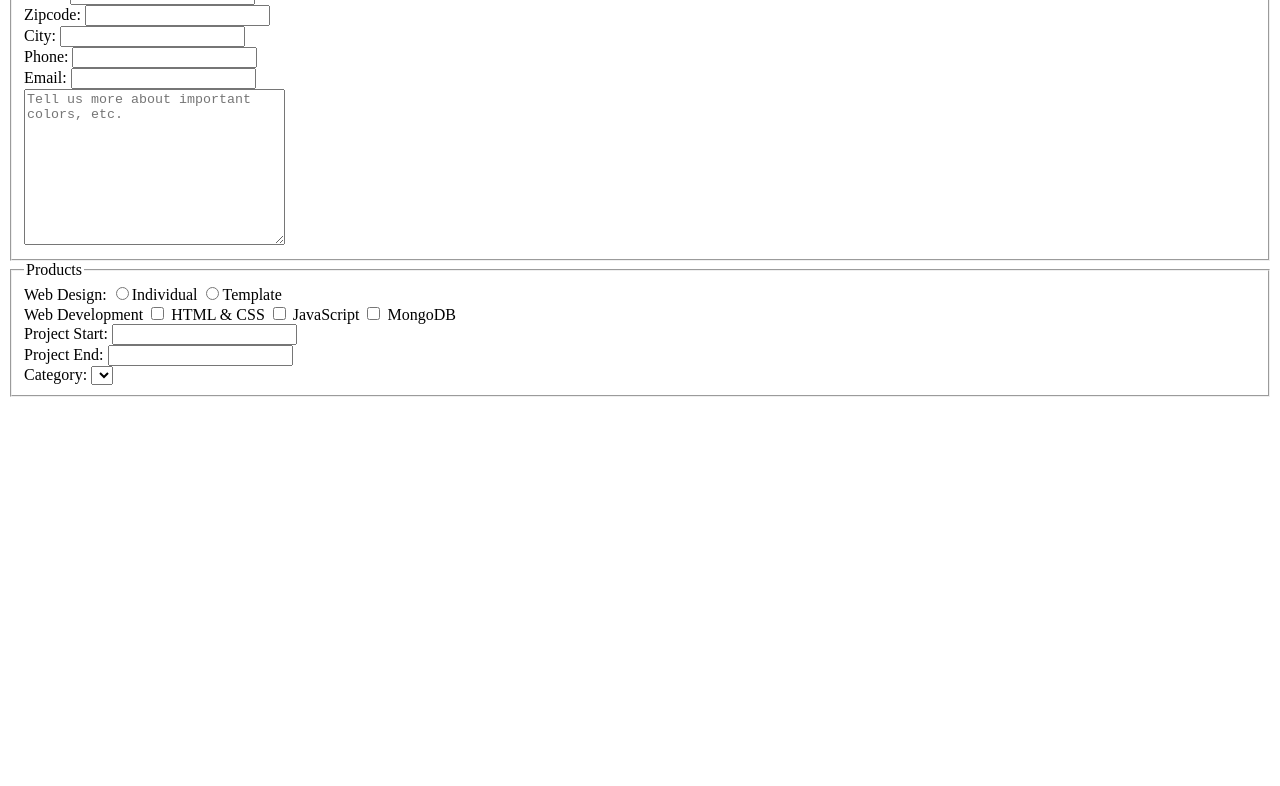
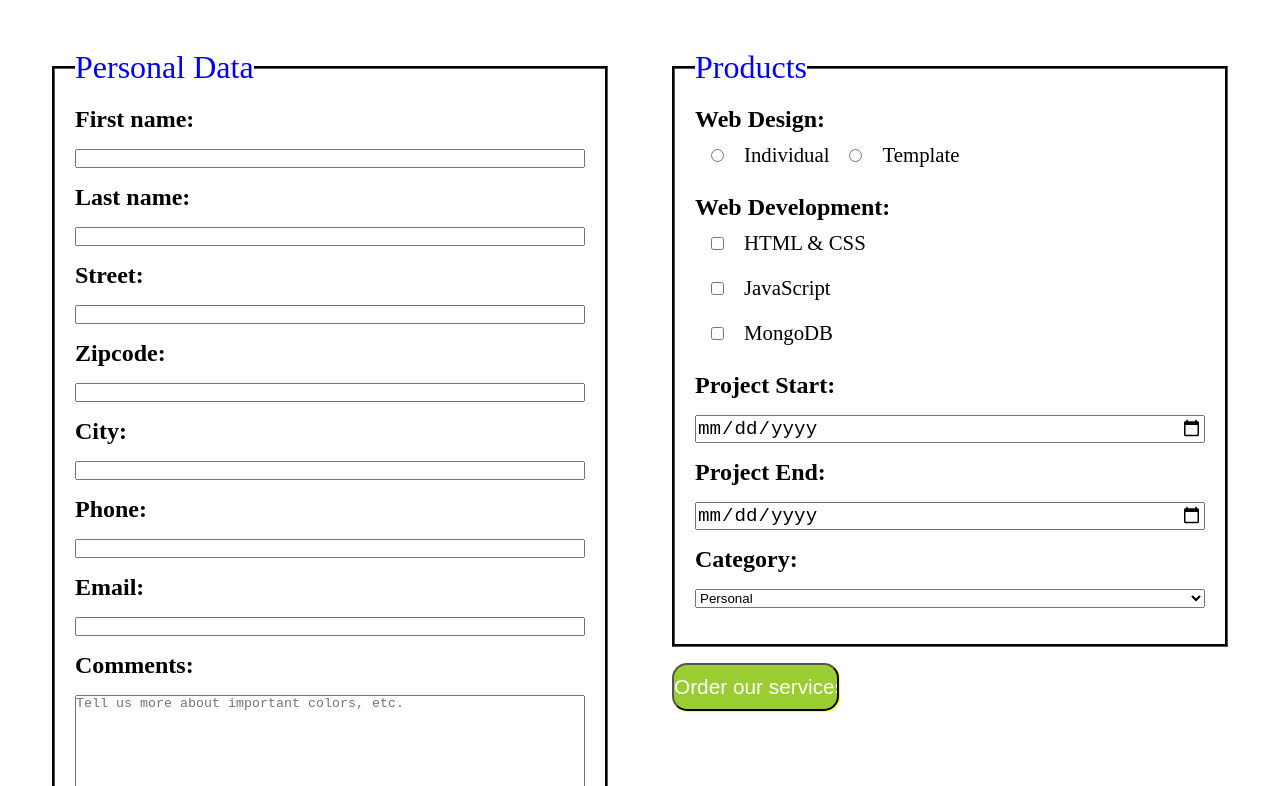
Before and after one commit to Igor-Orescanin/Class-Practice, a plain HTML site: page UIB-data-form/index.html in a window 1280 px wide. Shown: the part 90-876 px from the top of the page. Before the commit the page ends 800 px from the top, so only its background shows below. Drawn offline with Linux system fonts and the light colour scheme.

Commit message:
11.Aug.20

```diff
--- a/UIB-data-form/index.html
+++ b/UIB-data-form/index.html
@@ -3,68 +3,119 @@
 <head>
     <meta charset="UTF-8">
     <meta name="viewport" content="width=device-width, initial-scale=1.0">
-    <title>Document</title>
+    <title>Form</title>
+    <link rel="stylesheet" href="style.css">
 </head>
 <body>
+
+    <header>
+        <h1>Forms</h1>
+    </header>
+
+    <section>
+
     <form class="personal_data" action="#">
+
+        <div class="personal_container">
+
 
                 <fieldset>
 
                     <legend>Personal Data</legend>
 
                     <label for="fname">First name:</label>
-            <input type="text" name="fname" id="fname"> <br>
+                    <input type="text" name="fname" id="fname">
 
                     <label for="lname">Last name:</label>
-            <input type="text" name="lname" id="lname"> <br>
+                    <input type="text" name="lname" id="lname">
 
                     <label for="address">Street:</label>
-            <input type="address" name="address" id="address"> <br>
+                    <input type="address" name="address" id="address">
 
                     <label for="zipcode">Zipcode:</label>
-            <input id="zip" name="zip" type="text" pattern="[0-9]*"> <br>
+                    <input id="zip" name="zip" type="text" pattern="[0-9]*">
 
                     <label for="city">City:</label>
-            <input type="city" name="city" id="city"> <br>
+                    <input type="city" name="city" id="city">
 
                     <label for="phone">Phone:</label>
-            <input type="tel" id="phone" name="phone" pattern="[0-9]{3}-[0-9]{2}-[0-9]{3}"> <br>
+                    <input type="number" id="phone" name="phone">
 
                     <label for="email">Email:</label>
-            <input type="email" id="email" name="email"> <br>
+                    <input type="email" id="email" name="email">
 
+                    <label for="msg">Comments:</label>
                     <textarea name="msg" id="msg" cols="30" rows="10" placeholder="Tell us more about important colors, etc."></textarea> <br>
 
                 </fieldset>
 
-    </form>
 
-    <form action="#" class="products">
+
+        </div>
+
+        <div class="products_container">
 
                 <fieldset>
 
                     <legend>Products</legend>
 
-            <label for="webdesign">Web Design:</label>
-            <input type="radio" name="webdesign" value="individual">Individual
-            <input type="radio" name="webdesign" value="template">Template <br>
+                    <label for="webdes">Web Design:</label>
 
-            <label for="webdevelopment">Web Development</label>
-            <input type="checkbox" name="webdevelopment" value="html"> HTML & CSS
-            <input type="checkbox" name="webdevelopment" value="java"> JavaScript
-            <input type="checkbox" name="webdevelopment" value="mongo"> MongoDB <br>
+                    <div class="webdes">
+
+                        <input type="radio" name="webdes" value="individual" id="individual">
+                        <label for="individual">Individual</label>
+
+
+                        <input type="radio" name="webdes" value="template" id="template">
+                        <label for="template">Template</label>
+
+                    </div>
+
+
+                    <div class="webdev">
+
+                        <label for="webdev">Web Development:</label>
+
+                        <div>
+                            <input type="checkbox" name="webdev" value="html" id="html">
+                            <label for="html">HTML & CSS</label>
+                        </div>
+
+                        <div>
+                            <input type="checkbox" name="webdev" value="java" id="java">
+                            <label for="java">JavaScript</label>
+                        </div>
+
+                        <div>
+                            <input type="checkbox" name="webdev" value="mongo" id="mongo">
+                            <label for="mongo">MongoDB</label>
+                        </div>
+
+                    </div>
 
                     <label for="pstart">Project Start:</label>
-            <input type="datetime" name="pstart" id="pstart"> <br>
+                    <input type="date" value="mm/dd/yyyy"  name="pstart" id="pstart">
 
                     <label for="pend">Project End:</label>
-            <input type="datetime" name="pend" id="pend"> <br>
+                    <input type="date" value="mm/dd/yyyy" name="pend" id="pend">
 
                     <label for="category">Category:</label>
-            <select name="category" id="category"></select>
+                    <select name="category" id="category">
+                        <option value="personal">Personal</option>
+                        <option value="business">Business</option>
+                    </select>
 
                 </fieldset>
+
+                <input type="submit" value="Order our services">
+
+
+        </div>
+
     </form>
+
+    </section>
 
 </body>
 </html>
--- /dev/null
+++ b/UIB-data-form/style.css
@@ -0,0 +1,79 @@
+* {
+    margin: 0;
+    padding: 0;
+    box-sizing: border-box;
+}
+
+header {
+    background-color: black;
+
+}
+
+h1 {
+    font-size: 3rem;
+    padding: 1rem;
+    margin-left: 2rem;
+    color: white;
+}
+
+form {
+    margin: 20px 20px;
+    display: flex;
+    flex-direction: row;
+    flex-wrap: wrap;
+
+}
+
+.personal_container, .products_container {
+    flex-basis: 50%;
+    padding: 2rem;
+}
+
+fieldset {
+    border-width: 3px;
+    border-color: black;
+    padding: 20px ;
+}
+
+legend {
+    font-size: 2rem;
+    color: blue;
+}
+
+label {
+    font-size: 1.5rem;
+    font-weight: bold;
+}
+
+input, textarea, select {
+    margin: 1rem 0;
+    width: 100%;
+}
+
+.webdev {
+    display: flex;
+    flex-direction: column;
+    margin: 1rem 0;
+}
+.webdev>div>label, .webdes>label {
+    font-weight: unset;
+    font-size: 1.3rem;
+}
+
+input[type="radio"], input[type="checkbox"]{
+    width: unset;
+    margin: 1rem;
+}
+input[type="date"] {
+    font-size: 1.2rem;
+}
+
+input[type="submit"] {
+    font-size: 1.3rem;
+    width: 30%;
+    color: white;
+    background-color: yellowgreen;
+    height: 3rem;
+    box-shadow: yellow 1px 1px 1px;
+    border-radius: 15px;
+}
```
Lines whose indentation alone changed are shown as unchanged.
